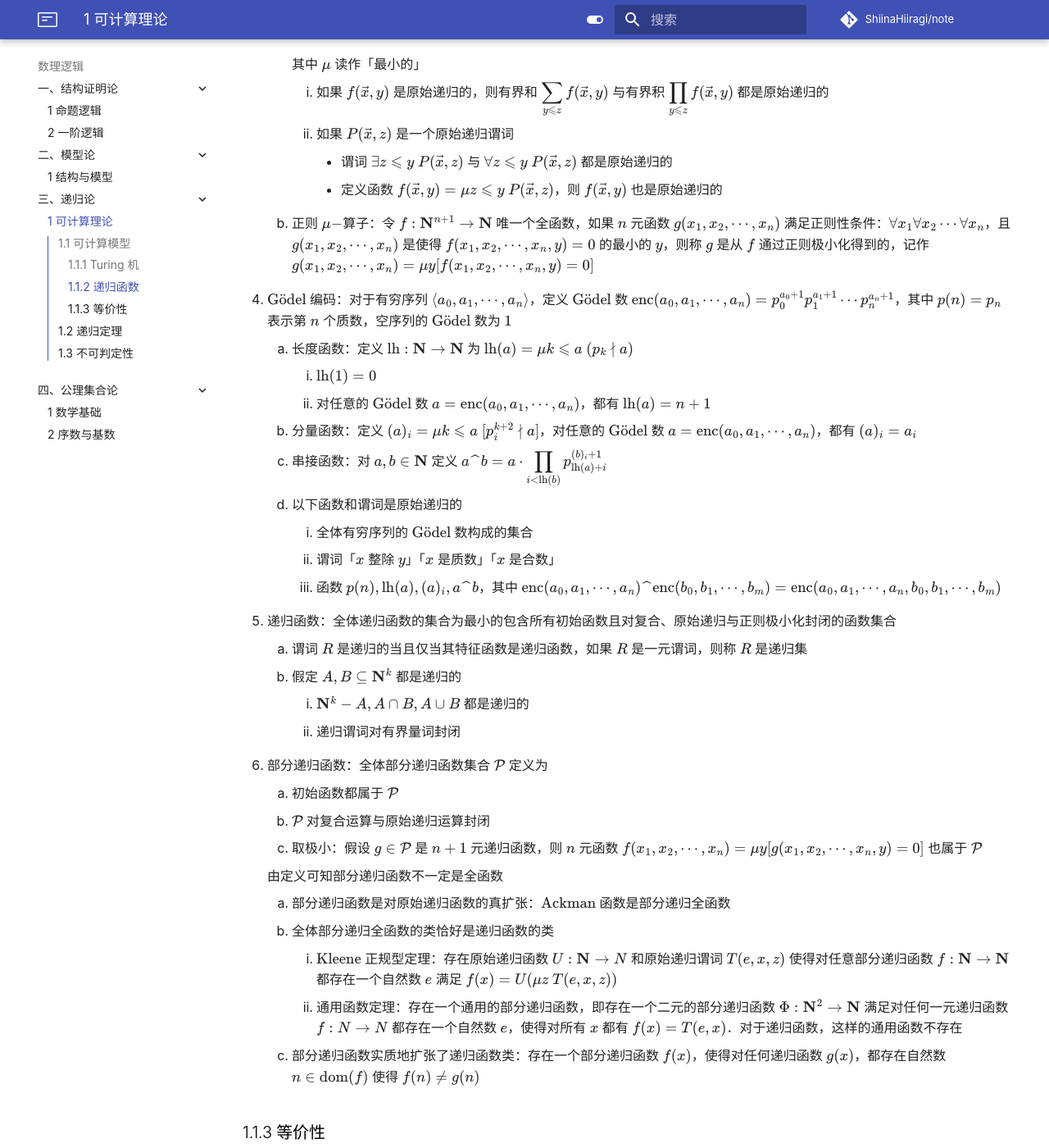
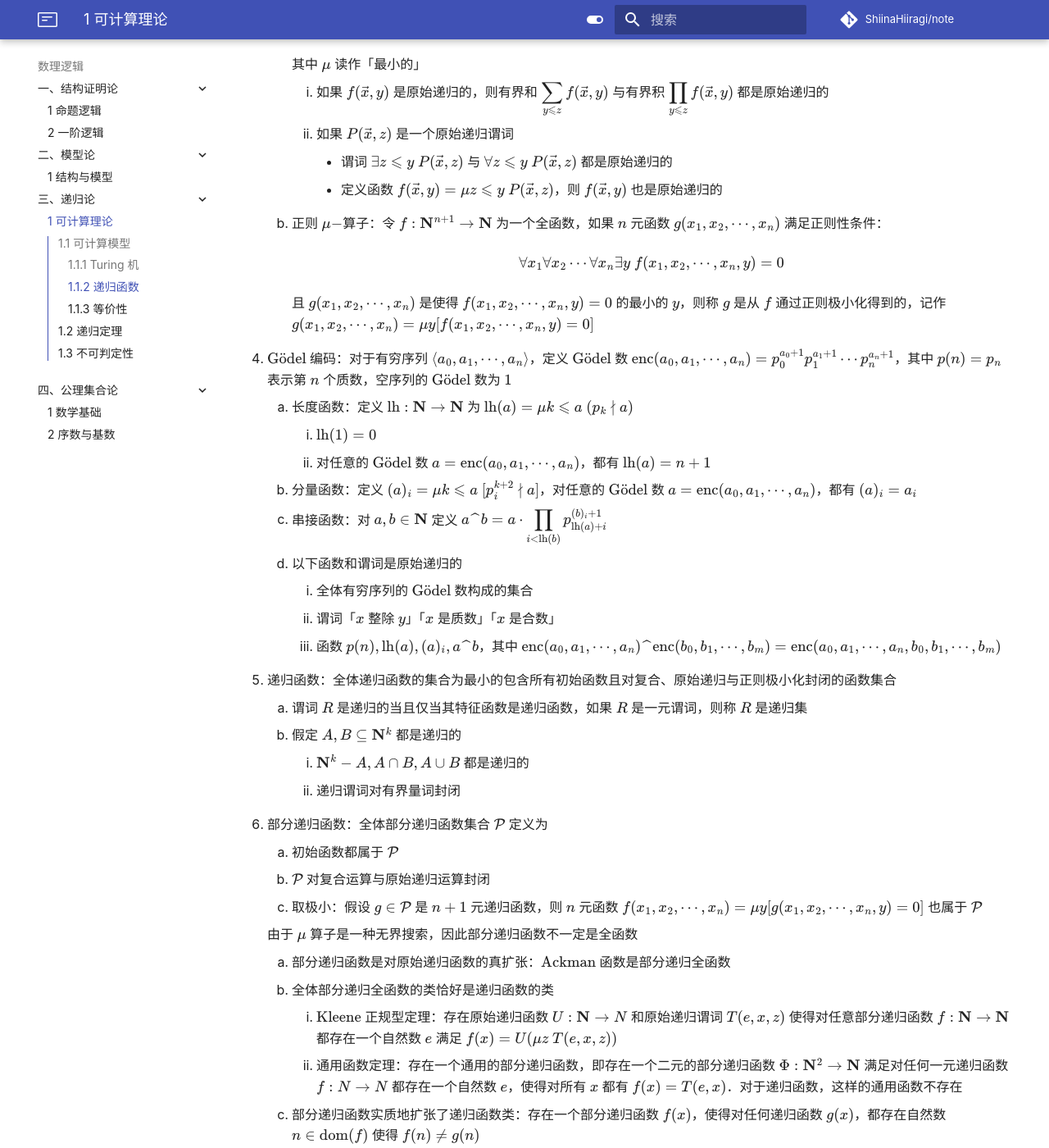
Before and after one commit to ShiinaHiiragi/note, an MkDocs documentation site: the page built from docs/logic/rec/cal.md, in a window 1280 px wide and 1400 px high, scrolled down 2804 px. Shown: the whole window at 82% size. Built offline with MkDocs 1.6.1 and Material for MkDocs 9.7.7, drawn with Linux system fonts in a browser that asks for light colours; comment, search, counter and statistics services are not loaded.

Commit message:
part stage

```diff
--- a/docs/logic/rec/cal.md
+++ b/docs/logic/rec/cal.md
@@ -126,7 +126,13 @@
             - 谓词 $\exists z \leqslant y \ P(\vec x, z)$ 与 $\forall z \leqslant y \ P(\vec x, z)$ 都是原始递归的
             - 定义函数 $f(\vec x, y) = \mu z \leqslant y \ P(\vec x, z)$，则 $f(\vec x, y)$ 也是原始递归的
 
-    2. 正则 $\mu-$算子：令 $f: \mathbf N^{n+1} \to \mathbf N$ 唯一个全函数，如果 $n$ 元函数 $g(x_1, x_2, \cdots, x_n)$ 满足正则性条件：$\forall x_1 \forall x_2 \cdots \forall x_n$，且 $g(x_1, x_2, \cdots, x_n)$ 是使得 $f(x_1, x_2, \cdots, x_n, y) = 0$ 的最小的 $y$，则称 $g$ 是从 $f$ 通过正则极小化得到的，记作 $g(x_1, x_2, \cdots, x_n) = \mu y[f(x_1, x_2, \cdots, x_n, y) = 0]$
+    2. 正则 $\mu-$算子：令 $f: \mathbf N^{n+1} \to \mathbf N$ 为一个全函数，如果 $n$ 元函数 $g(x_1, x_2, \cdots, x_n)$ 满足正则性条件：
+
+        $$
+        \forall x_1 \forall x_2 \cdots \forall x_n \exists y \ f(x_1, x_2, \cdots, x_n, y) = 0
+        $$
+
+        且 $g(x_1, x_2, \cdots, x_n)$ 是使得 $f(x_1, x_2, \cdots, x_n, y) = 0$ 的最小的 $y$，则称 $g$ 是从 $f$ 通过正则极小化得到的，记作 $g(x_1, x_2, \cdots, x_n) = \mu y[f(x_1, x_2, \cdots, x_n, y) = 0]$
 
 4. $\text{G}\ddot{\mathrm o}\text{del}$ 编码：对于有穷序列 $\left<a_0, a_1, \cdots, a_n\right>$，定义 $\text{G}\ddot{\mathrm o}\text{del}$ 数 $\mathrm{enc}(a_0, a_1, \cdots, a_n) = p_0^{a_0+1} p_1^{a_1+1} \cdots p_n^{a_n+1}$，其中 $p(n) = p_n$ 表示第 $n$ 个质数，空序列的 $\text{G}\ddot{\mathrm o}\text{del}$ 数为 $1$
     1. 长度函数：定义 $\mathrm{lh}: \mathbf N \to \mathbf N$ 为 $\mathrm{lh}(a) = \mu k \leqslant a \ (p_k \nmid a)$
@@ -149,7 +155,7 @@
     2. $\mathcal P$ 对复合运算与原始递归运算封闭
     3. 取极小：假设 $g \in \mathcal P$ 是 $n + 1$ 元递归函数，则 $n$ 元函数 $f(x_1, x_2, \cdots, x_n) = \mu y[g(x_1, x_2, \cdots, x_n, y) = 0]$ 也属于 $\mathcal P$
 
-    由定义可知部分递归函数不一定是全函数
+    由于 $\mu$ 算子是一种无界搜索，因此部分递归函数不一定是全函数
 
     1. 部分递归函数是对原始递归函数的真扩张：$\text{Ackman}$ 函数是部分递归全函数
     2. 全体部分递归全函数的类恰好是递归函数的类
```
